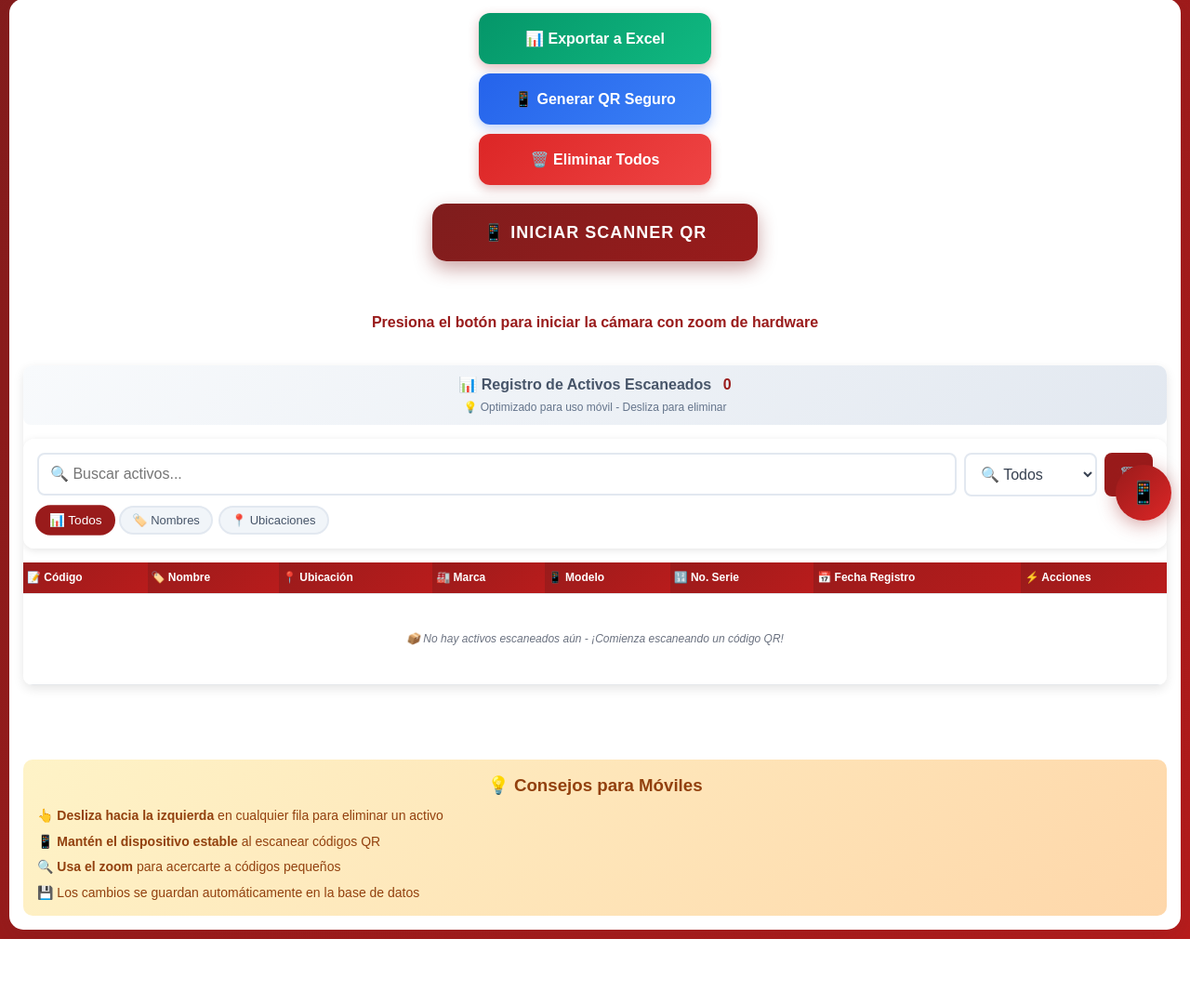
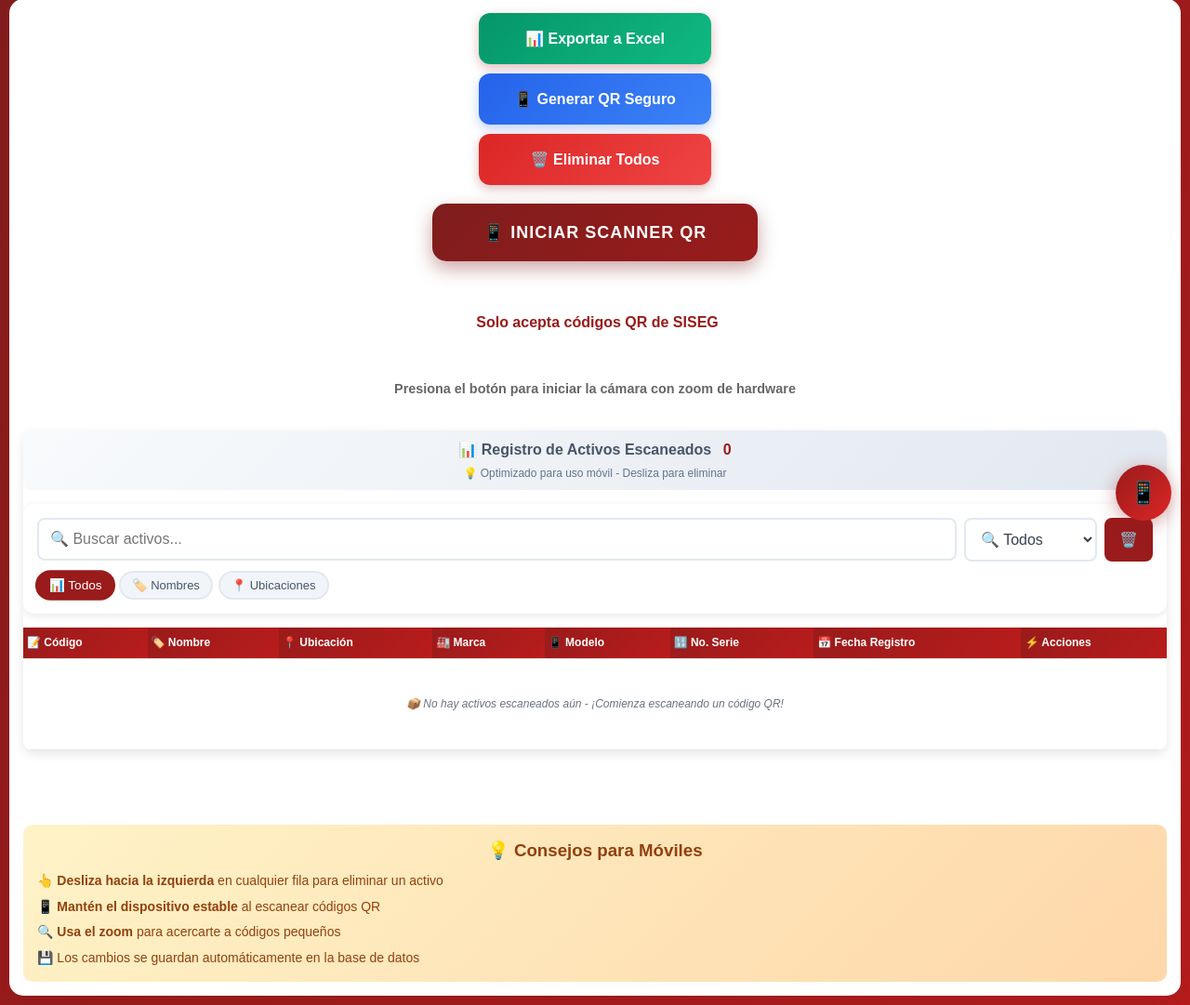
Before and after one commit to JesusR18/PagTickets2, a Django app: page / in a window 1280 px wide. Shown: the part 220-1301 px from the top of the page at 93% size. Before the commit the page ends 1230 px from the top, so only its background shows below. Run offline with Django 5.2, Linux system fonts and the light colour scheme; data that the repository does not hold is empty; some libraries are stand-ins or nearby versions.

Commit message:
Solo lee codigos SISEG prueba 1

```diff
--- a/pagTickets/static/js/siseg-activos.js
+++ b/pagTickets/static/js/siseg-activos.js
@@ -113,7 +113,7 @@ function showMessage(message, type) {
 
         setTimeout(() => {
             if (!scannerActivo) {
-                statusDiv.innerHTML = 'Presiona el botón para iniciar la cámara con zoom de hardware';
+                statusDiv.innerHTML = 'Solo acepta códigos QR generados por SISEG - Presiona el botón para iniciar';
             }
         }, 4000);
     }
@@ -335,7 +335,7 @@ function detenerScanner() {
     toggleBtn.disabled = false;
 
     scannerActivo = false;
-    actualizarEstado('Scanner detenido. Presiona el botón para reiniciar', null);
+    actualizarEstado('🔒 Scanner detenido - Solo acepta QR SISEG', null);
 }
 
 // Función para detectar códigos QR
@@ -1075,41 +1075,50 @@ function reproducirTonoError(ctx, freq, volumen, duracion) {
 
 // Función para registrar código QR
 function registrarCodigo(codigo) {
-    console.log('📝 Registrando código:', codigo);
-
-    // Intentar desencriptar si es un QR seguro de SISEG
-    let codigoFinal = codigo;
-
-    if (codigo.startsWith(SISEG_SIGNATURE)) {
-        console.log('🔐 QR seguro de SISEG detectado, desencriptando...');
-
+    console.log('📝 Analizando código QR:', codigo);
+
+    // VERIFICACIÓN ESTRICTA: Solo aceptar códigos QR de SISEG
+    if (!codigo.startsWith(SISEG_SIGNATURE)) {
+        console.error('� ACCESO DENEGADO: QR no generado por SISEG');
+        showMessage('🚫 CÓDIGO RECHAZADO - Solo se aceptan códigos QR generados por SISEG', 'error');
+
+        // Vibración de rechazo fuerte
+        if (navigator.vibrate) {
+            navigator.vibrate([300, 100, 300, 100, 300]);
+        }
+
+        // Sonido de error
+        reproducirSonido('error');
+        return; // BLOQUEAR completamente códigos externos
+    }
+
+    console.log('� QR seguro de SISEG detectado, desencriptando...');
+
+    // Intentar desencriptar el código SISEG
     const datosDesencriptados = desencriptarDeSISEG(codigo);
 
-        if (datosDesencriptados) {
-            console.log('✅ QR seguro desencriptado exitosamente');
-            codigoFinal = datosDesencriptados;
+    if (!datosDesencriptados) {
+        console.error('🚫 QR seguro no válido o corrupto');
+        showMessage('🚫 QR SISEG corrupto o con clave incorrecta', 'error');
+
+        // Vibración de rechazo
+        if (navigator.vibrate) {
+            navigator.vibrate([500, 200, 500]);
+        }
+
+        // Sonido de error
+        reproducirSonido('error');
+        return; // No procesar QR corrupto
+    }
+
+    console.log('✅ QR seguro SISEG desencriptado exitosamente');
 
     // Vibración especial para QR seguro exitoso
     if (navigator.vibrate) {
         navigator.vibrate([100, 50, 100, 50, 100]);
     }
 
-            showMessage('🔓 QR Seguro SISEG verificado', 'success');
-        } else {
-            console.error('🚫 QR seguro no válido o corrupto');
-            showMessage('🚫 QR no válido o corrupto - Solo QR seguros de SISEG permitidos', 'error');
-
-            // Vibración de rechazo
-            if (navigator.vibrate) {
-                navigator.vibrate([500, 200, 500]);
-            }
-            return; // No procesar QR no válido
-        }
-    } else {
-        // QR normal, mostrar advertencia si no es de SISEG
-        console.log('⚠️ QR estándar detectado (no encriptado)');
-        showMessage('⚠️ QR estándar - Recomendamos usar QR seguros de SISEG', 'warning');
-    }
+    showMessage('🔓 QR Seguro SISEG verificado y aceptado', 'success');
 
     const csrftoken = getCookie('csrftoken');
 
@@ -1119,7 +1128,7 @@ function registrarCodigo(codigo) {
             'Content-Type': 'application/json',
             'X-CSRFToken': csrftoken
         },
-        body: JSON.stringify({ codigo_qr: codigoFinal })
+        body: JSON.stringify({ codigo_qr: datosDesencriptados })
     })
     .then(response => response.json())
     .then(data => {
--- a/pagTickets/templates/index.html
+++ b/pagTickets/templates/index.html
@@ -454,6 +454,16 @@
             color: #991b1b;
         }
 
+        .security-notice {
+            animation: pulse-security 2s infinite;
+        }
+
+        @keyframes pulse-security {
+            0% { box-shadow: 0 0 0 0 rgba(16, 185, 129, 0.4); }
+            70% { box-shadow: 0 0 0 10px rgba(16, 185, 129, 0); }
+            100% { box-shadow: 0 0 0 0 rgba(16, 185, 129, 0); }
+        }
+
         /* Estilos para Generador QR Seguro */
         .qr-generator-container {
             margin: 20px 0;
@@ -850,6 +860,11 @@
             </button>
 
             <div id="scanner-status" class="scanner-status">
+                <i class="fas fa-shield-alt" style="color: #4CAF50; margin-right: 5px;"></i>
+                <span style="font-weight: bold;">Solo acepta códigos QR de SISEG</span>
+            </div>
+
+            <div id="scanner-instructions" class="scanner-status" style="font-size: 0.9em; color: #666; margin-top: 5px;">
                 Presiona el botón para iniciar la cámara con zoom de hardware
             </div>
 
@@ -908,6 +923,11 @@
 
             <div class="qr-output-section" id="qr-output-section" style="display: none;">
                 <h4>📱 Tu QR Seguro:</h4>
+                <div class="security-notice" style="background: linear-gradient(135deg, #10b981, #059669); color: white; padding: 10px; border-radius: 8px; margin: 10px 0; text-align: center; font-size: 0.9em;">
+                    <i class="fas fa-shield-check"></i>
+                    <strong>Código único del sistema SISEG</strong><br>
+                    Solo puede ser leído por esta aplicación
+                </div>
                 <div id="qr-display-area"></div>
                 <button onclick="descargarQR()" class="btn btn-success">
                     💾 Descargar QR
```
Lines whose indentation alone changed are shown as unchanged.
